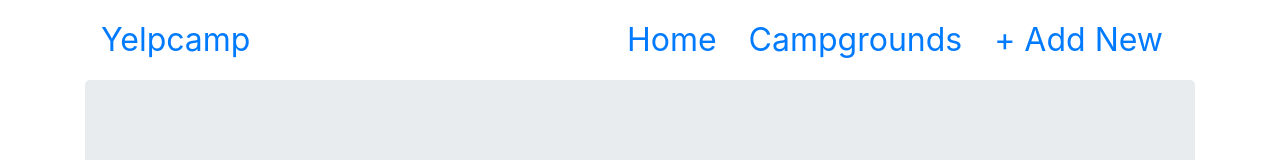
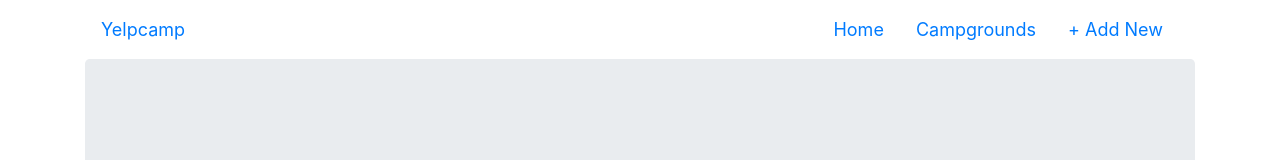
Before and after one commit to ericjosprice/yelp-camp, a React (Create React App) app in the folder client/: page /campgrounds in a window 1280 px wide. Shown: the top 160 px of the page. Built offline with nearby package versions, Linux system fonts and the light colour scheme; no server answers.

Commit message:
removed nav from landing page

```diff
--- a/client/src/components/nav/style.css
+++ b/client/src/components/nav/style.css
@@ -1,4 +1,4 @@
 .navbar {
     z-index: 1;
-    font-size: 32px;
+    font-size: 18px;
 }
--- a/client/src/components/pages/home.js
+++ b/client/src/components/pages/home.js
@@ -10,9 +10,8 @@ function Home() {
 
     return (
         <div>
-            <Nav />
             <div className="container" id="landingHeader">
-            <h1>Welcome to the yelp camp</h1>
+            <h1>Welcome to yelp camp</h1>
             <a href="/campgrounds">
             <button className=" btn btn-info">View all Campgrounds</button>
             </a>
```
